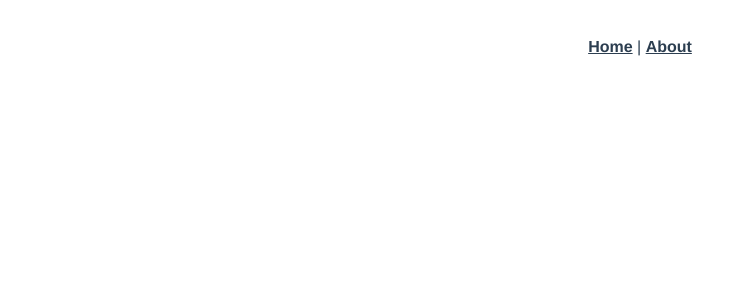
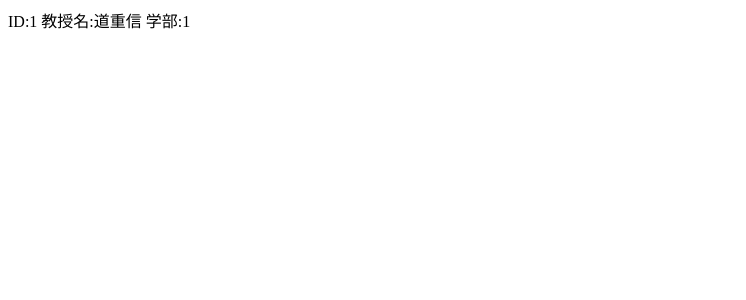
Before and after one commit to yukinakatani/vue-project, a Vue app in the folder app/vue-project/: page /show/1 in a window 1280 px wide. Shown: the top 300 px of the page, without its empty margins (0-746 px from the left). Built offline with nearby package versions, Linux system fonts and the light colour scheme.

Commit message:
Add GetUserDetail

```diff
--- a/app/vue-project/src/App.vue
+++ b/app/vue-project/src/App.vue
@@ -1,32 +1,10 @@
 <template>
   <div id="app">
-    <div id="nav">
-      <router-link to="/">Home</router-link> |
-      <router-link to="/about">About</router-link>
-    </div>
+
     <router-view/>
   </div>
 </template>
 
 <style>
-#app {
-  font-family: 'Avenir', Helvetica, Arial, sans-serif;
-  -webkit-font-smoothing: antialiased;
-  -moz-osx-font-smoothing: grayscale;
-  text-align: center;
-  color: #2c3e50;
-}
 
-#nav {
-  padding: 30px;
-}
-
-#nav a {
-  font-weight: bold;
-  color: #2c3e50;
-}
-
-#nav a.router-link-exact-active {
-  color: #42b983;
-}
 </style>
--- a/app/vue-project/src/views/Show.vue
+++ b/app/vue-project/src/views/Show.vue
@@ -1,10 +1,12 @@
 <template>
   <div class="home">
-
+   ID:{{professor.id}}
+   教授名:{{professor.name}}
+   学部:{{professor.university_major}}
   </div>
 </template>
 <script>
-
+/* eslint-disable no-console */
 export default {
   components: {
 
@@ -19,19 +21,21 @@ export default {
         {id:5, name:"織田信正",university_major : 5,status:3},
         {id:6, name:"武田震源",university_major : 7, status:1},
         {id:7, name:"原直樹",university_major : 16, status:1},
-      ]
-
+      ],
+      professor : []
     }
   },
   mounted () {
       this.getUserDetail()
   },
   methods:{
-      getUserDetail () {
-          var id = this.$route.params.id
-          alert(id)
-      }
-
+    getUserDetail () {
+      const dataId = parseInt(this.$route.params.id,10);
+      const data = this.professors.find(professor => (
+        professor.id === dataId
+      ));
+      this.professor = data;
+    }
   }
 
 }
```
